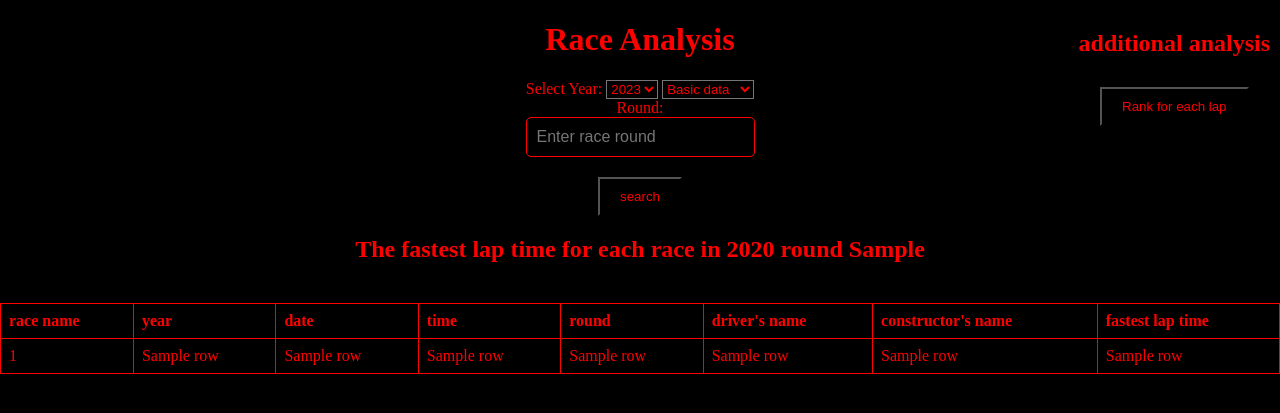
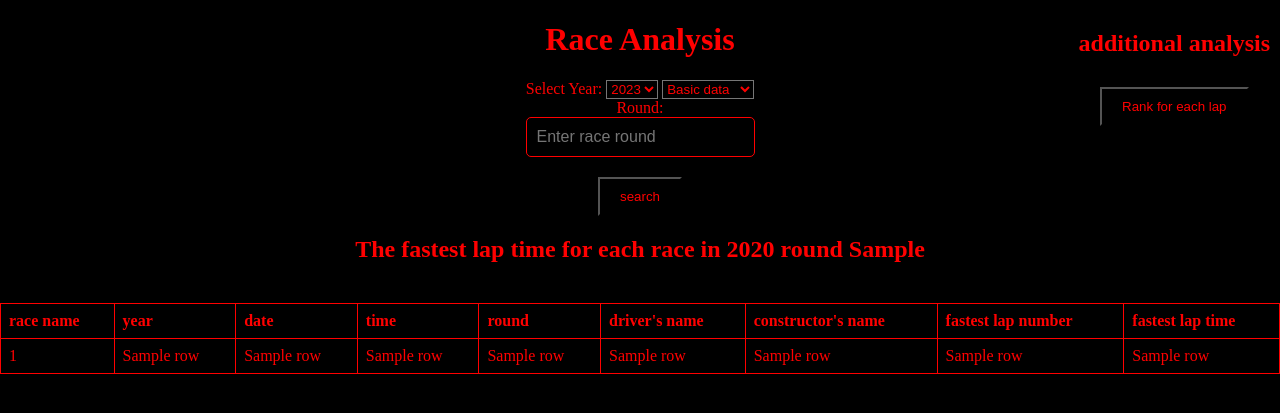
Before and after one commit to 111550053/DBMS_FINAL_F1, a Python web app: template flask/templates/race_analysis.html in a window 1280 px wide. Shown: the top 413 px of the page. Run offline with Jinja, Linux system fonts and the light colour scheme; the template is opened without the code that fills it: most values are stand-ins (such as "Sample title", 1, 10 or a date in 2020).

Commit message:
Update race_analysis.html

```diff
--- a/flask/templates/race_analysis.html
+++ b/flask/templates/race_analysis.html
@@ -83,6 +83,7 @@
                     <th>round</th>
                     <th>driver's name</th>
                     <th>constructor's name</th>
+                    <th>fastest lap number</th>
                     <th>fastest lap time</th>
                 </tr>
             </thead>
@@ -97,6 +98,7 @@
                         <td>{{ row[5] }}</td>
                         <td>{{ row[6] }}</td>
                         <td>{{ row[7] }}</td>
+                        <td>{{ row[8] }}</td>
                     </tr>
                 {% endfor %}
             </tbody>
```
